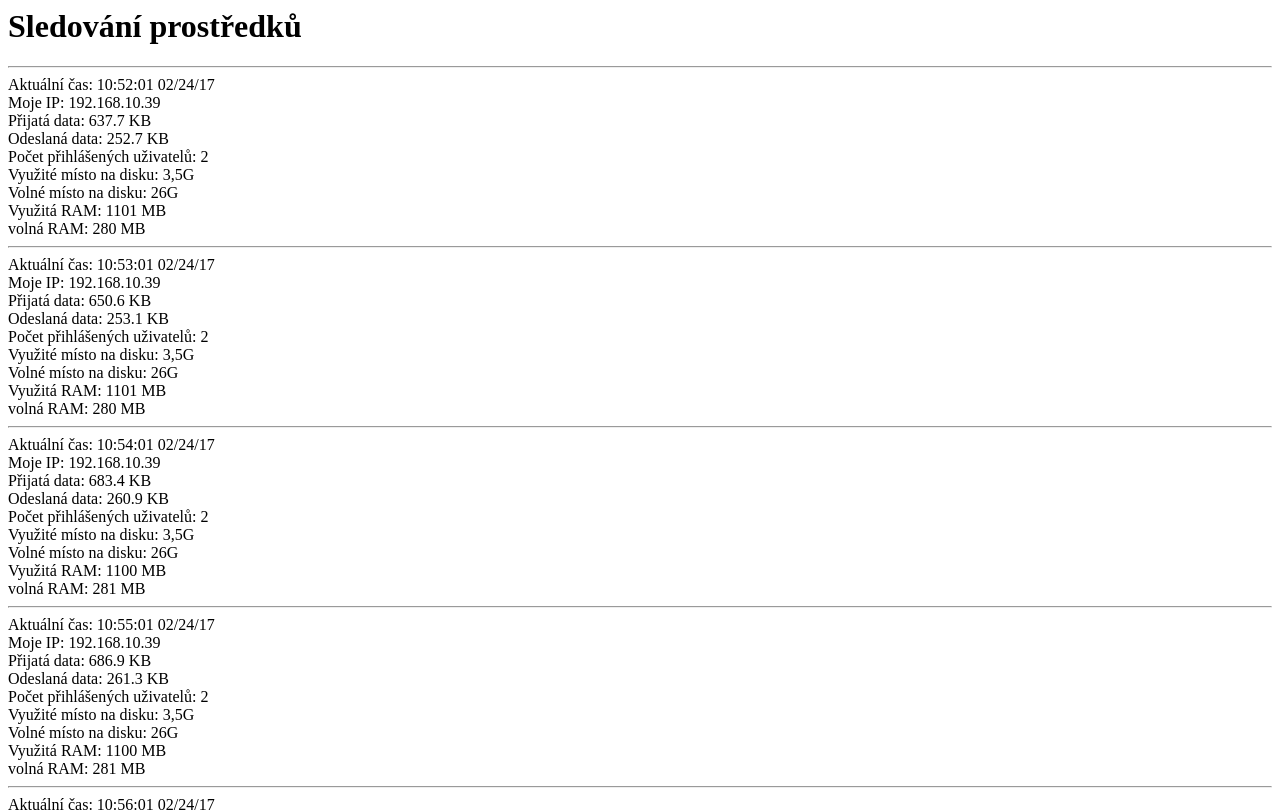
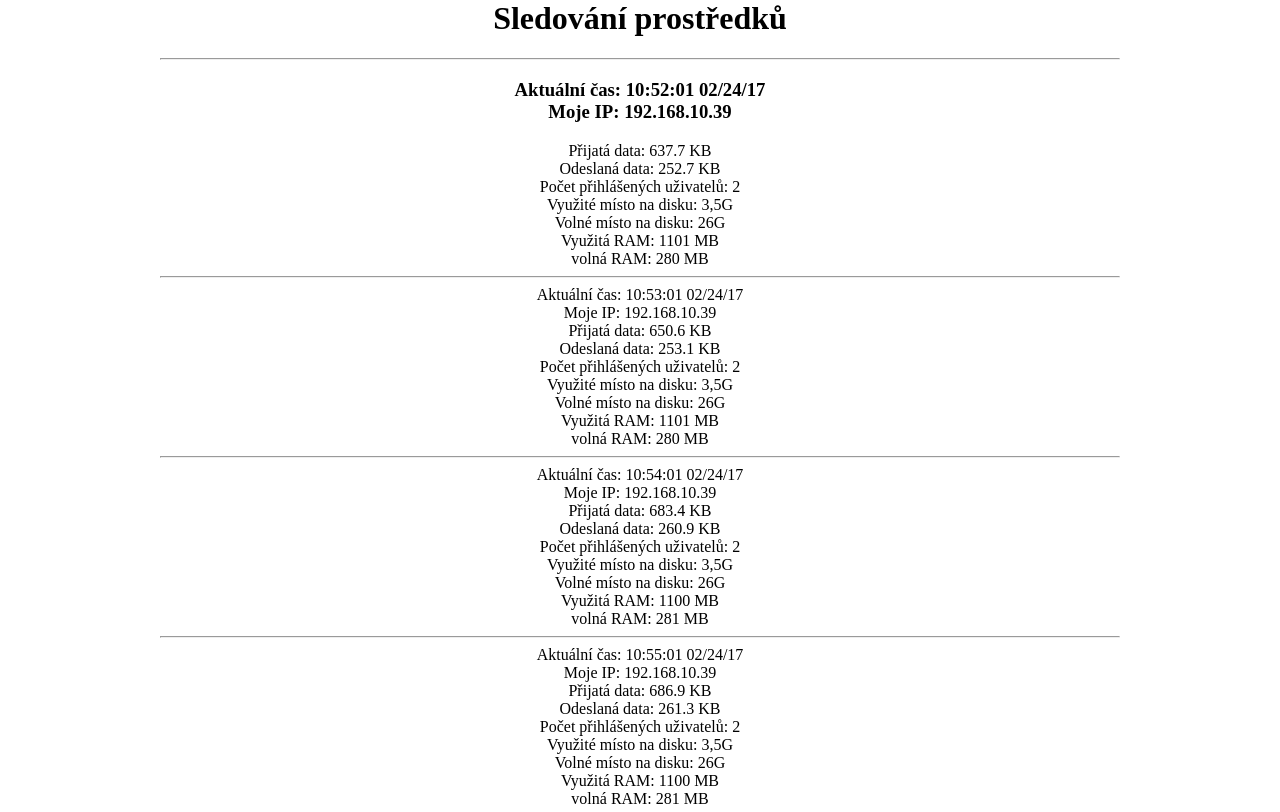
Before and after one commit to DgDamis/skripty, a plain HTML site: page index.html in a window 1280 px wide. Shown: the top 812 px of the page. Drawn offline with Linux system fonts and the light colour scheme.

Commit message:
Upravene verze stranek pro vypis skriptu dohled

```diff
--- /dev/null
+++ b/css/styles.css
@@ -0,0 +1,9 @@
+body {
+width: 960px;
+margin: 0 auto;
+text-align: center
+}
+
+h1 {
+	text-align: center
+}
--- a/index.html
+++ b/index.html
@@ -1,12 +1,13 @@
 
 <meta charset="UTF-8">
+<link rel="stylesheet" href="css/styles.css">
 <h1>Sledování prostředků</h1>
 <hr>
 
-Aktuální čas: 10:52:01 02/24/17
-<br>
-Moje IP: 192.168.10.39
-<br>
+<h3>Aktuální čas: 10:52:01 02/24/17
+<br>
+Moje IP: 192.168.10.39
+<br></h3>
 Přijatá data: 637.7 KB
 <br>
 Odeslaná data: 252.7 KB
```
Also changed, not shown: 1 other file.
